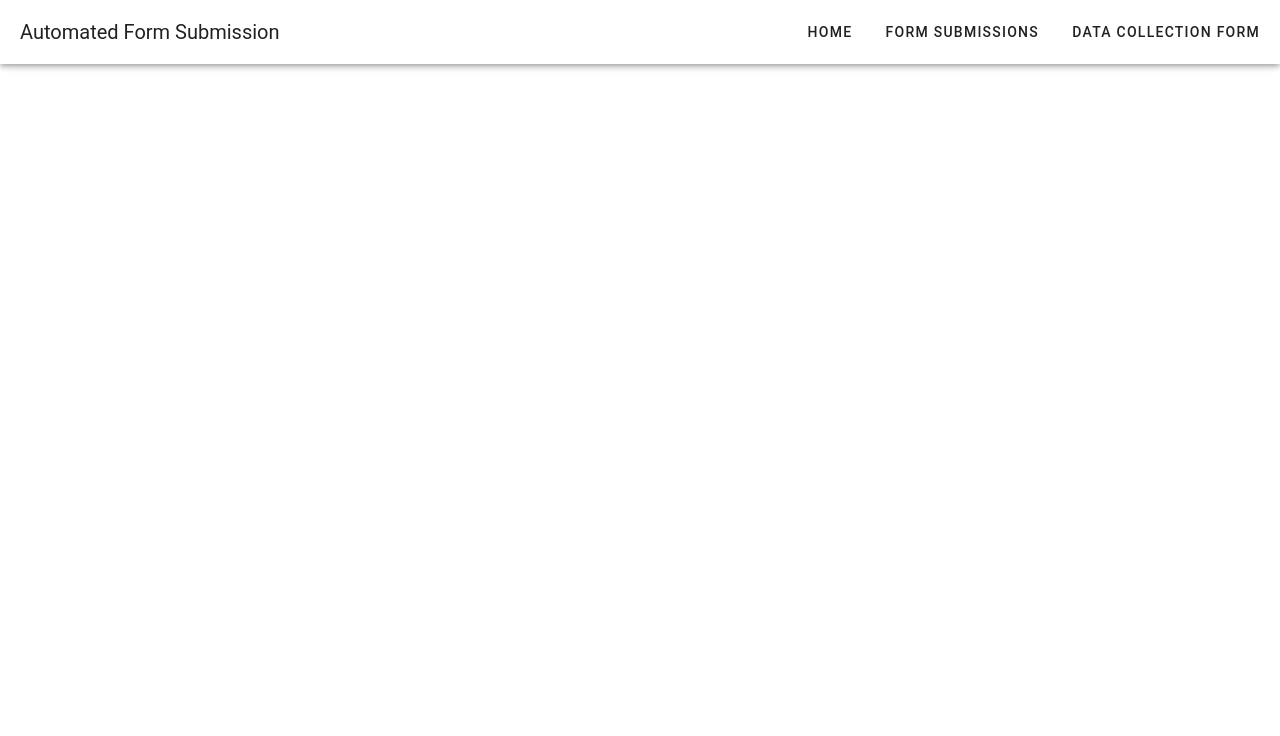
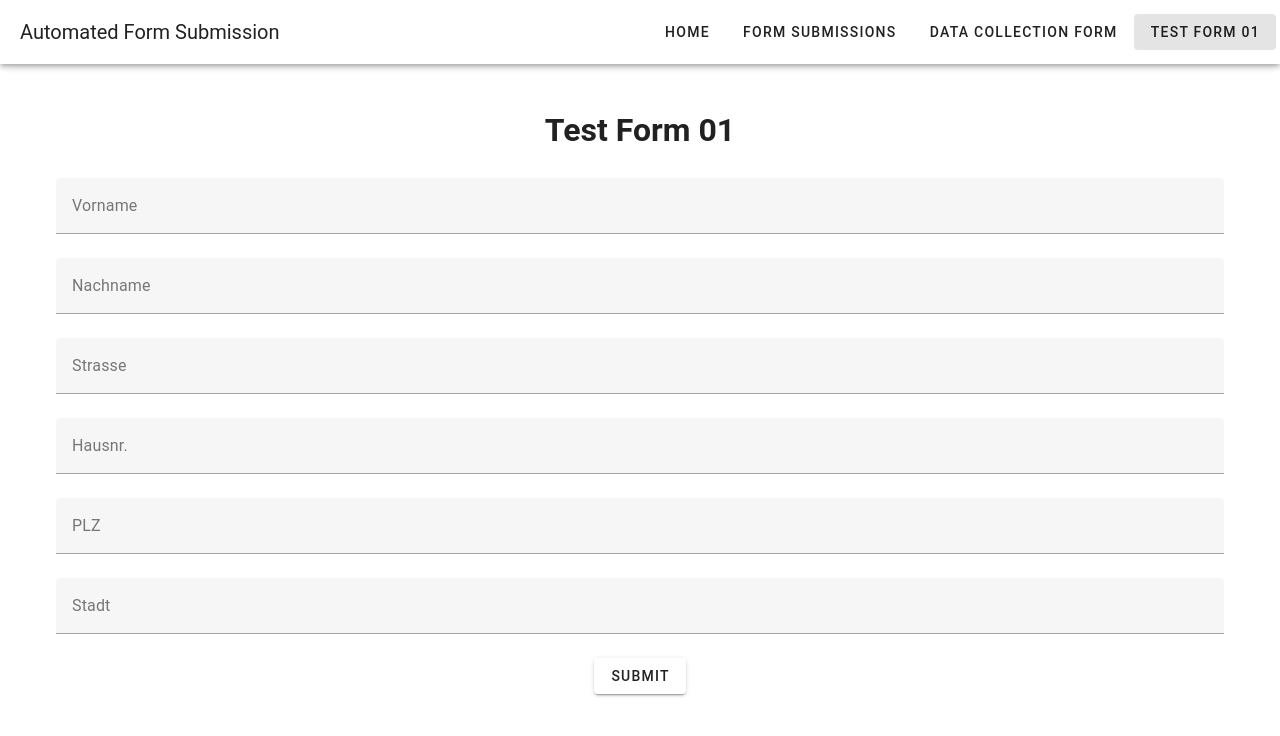
Before and after one commit to muhammadawaisshaikh/automated-centralized-form-submission, a Vue app in the folder vue-frontend/: page /test-form-01 in a window 1280 px wide. Shown: the top 736 px of the page. Built offline with nearby package versions, Linux system fonts and the light colour scheme.

Commit message:
fontend UI things fone in vue app

```diff
--- a/vue-frontend/package.json
+++ b/vue-frontend/package.json
@@ -8,6 +8,7 @@
   },
   "dependencies": {
     "@mdi/font": "7.0.96",
+    "axios": "^1.6.7",
     "roboto-fontface": "*",
     "vue": "^3.3.0",
     "vue-resource": "^1.5.3",
--- a/vue-frontend/src/App.vue
+++ b/vue-frontend/src/App.vue
@@ -6,6 +6,7 @@
       <v-btn text to="/">Home</v-btn>
       <v-btn text to="/form-submissions">Form Submissions</v-btn>
       <v-btn text to="/data-collection-form">Data Collection Form</v-btn>
+      <v-btn text to="/test-form-01">Test Form 01</v-btn>
     </v-app-bar>
     <router-view></router-view>
   </v-app>
--- a/vue-frontend/src/components/DataCollectionForm.vue
+++ b/vue-frontend/src/components/DataCollectionForm.vue
@@ -24,16 +24,30 @@
 </template>
 
 <script setup>
-const formData = {
+import { ref } from 'vue';
+import axios from 'axios';
+
+const formData = ref({
   firstName: '',
   lastName: '',
   street: '',
   housenr: '',
   zipcode: '',
   city: ''
-};
+});
 
 const submitForm = () => {
-  console.log(formData);
+  console.log(formData.value);
+
+  // consume API to hit Python Selenium script to automate the form filling
+  axios.post('http://127.0.0.1:5000/execute', formData.value)
+    .then(response => {
+      console.log(response);
+      alert('Data sent Successfully!');
+    })
+    .catch(error => {
+      console.error(error);
+      alert(error);
+    });
 };
 </script>
--- /dev/null
+++ b/vue-frontend/src/components/TestForm01.vue
@@ -0,0 +1,42 @@
+<template>
+  <v-container class="fill-height">
+    <v-responsive class="align-center text-center fill-height">
+      <v-form @submit.prevent="submitForm">
+        <v-row>
+          <v-col xl="12">
+            <h1>Test Form 01</h1>
+          </v-col>
+        </v-row>
+        <v-row>
+          <v-col xl="12">
+            <v-text-field id="firstName" v-model="formData.firstName" label="Vorname" required hide-details class="mb-6"></v-text-field>
+            <v-text-field id="lastName" v-model="formData.lastName" label="Nachname" required hide-details class="mb-6"></v-text-field>
+            <v-text-field id="street" v-model="formData.street" label="Strasse" required hide-details class="mb-6"></v-text-field>
+            <v-text-field id="housenr" v-model="formData.housenr" label="Hausnr." required hide-details class="mb-6"></v-text-field>
+            <v-text-field id="zipcode" v-model="formData.zipcode" label="PLZ" required hide-details class="mb-6"></v-text-field>
+            <v-text-field id="city" v-model="formData.city" label="Stadt" required hide-details class="mb-6"></v-text-field>
+          </v-col>
+        </v-row>
+        <v-btn type="submit" id="submit_button">Submit</v-btn>
+      </v-form>
+    </v-responsive>
+  </v-container>
+</template>
+
+<script setup>
+import { ref } from 'vue';
+
+  const formData = ref({
+    firstName: '',
+    lastName: '',
+    street: '',
+    housenr: '',
+    zipcode: '',
+    city: ''
+  });
+
+  const submitForm = () => {
+    console.log(formData);
+    alert(JSON.stringify(formData));
+  };
+</script>
--- a/vue-frontend/src/router/routes.js
+++ b/vue-frontend/src/router/routes.js
@@ -1,11 +1,13 @@
 import Home from '../components/Home.vue';
 import FormSubmissions from '../components/FormSubmissions.vue';
 import DataCollectionForm from '../components/DataCollectionForm.vue';
+import TestForm01 from '../components/TestForm01.vue';
 
 const routes = [
   { path: '/', component: Home },
   { path: '/form-submissions', component: FormSubmissions },
-  { path: '/data-collection-form', component: DataCollectionForm }
+  { path: '/data-collection-form', component: DataCollectionForm },
+  { path: '/test-form-01', component: TestForm01 }
 ];
 
 export default routes;
```
Also changed, not shown: vue-frontend/src/components/README.md (deleted), 1 other file (tests, documents, lock files or other folders).
